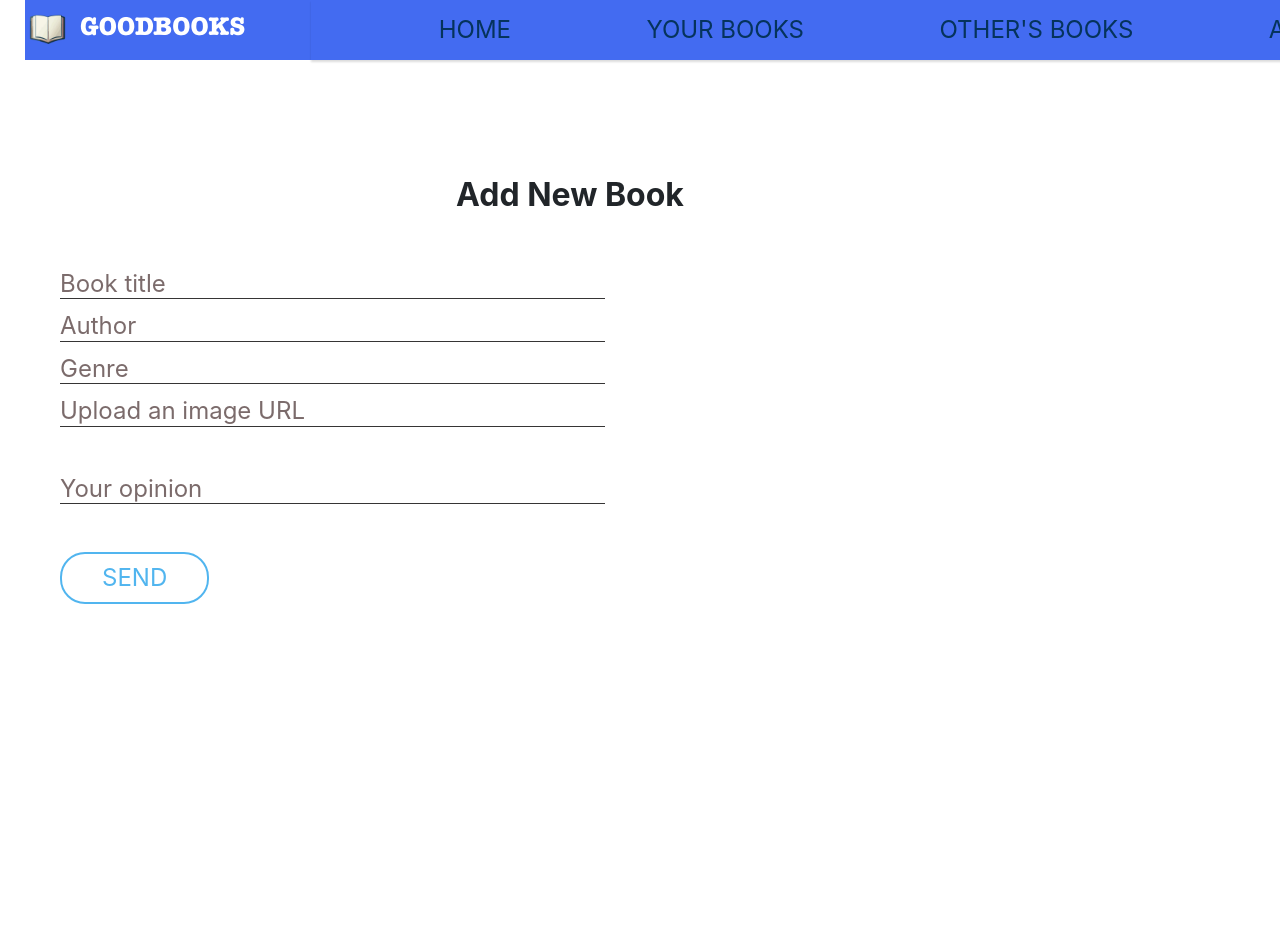
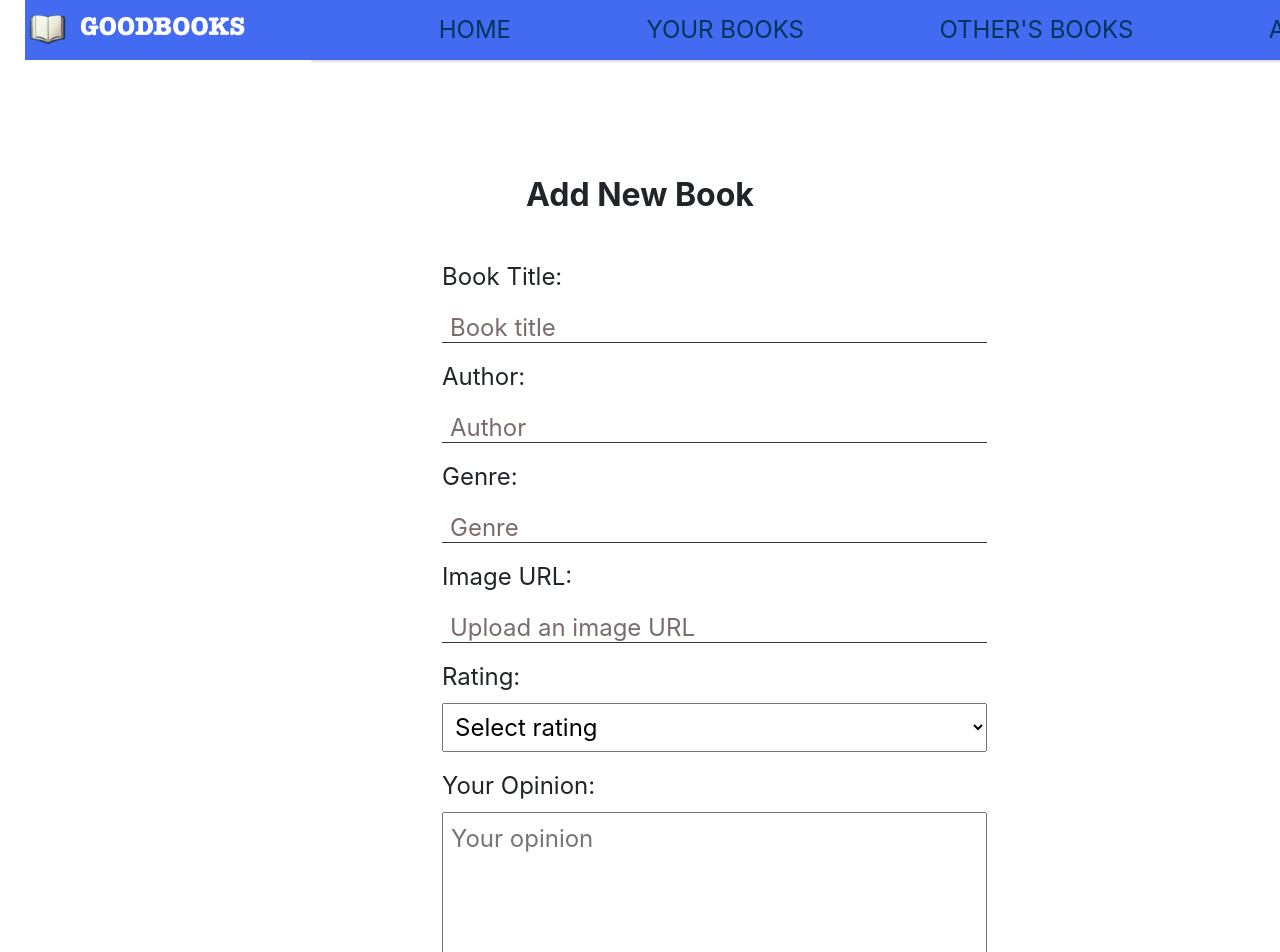
Before and after one commit to sdrankova/books-list, a React (Vite) app in the folder client/: page /create-book in a window 1280 px wide. Shown: the top 952 px of the page. Before the commit the page ends 800 px from the top, so only its background shows below. Built offline with nearby package versions, Linux system fonts and the light colour scheme.

Commit message:
changes in add book components; changes in styles

```diff
--- a/client/package.json
+++ b/client/package.json
@@ -13,7 +13,9 @@
     "@fortawesome/fontawesome-svg-core": "^6.4.2",
     "@fortawesome/free-solid-svg-icons": "^6.4.2",
     "@fortawesome/react-fontawesome": "^0.2.0",
+    "bootstrap": "^5.3.2",
     "react": "^18.2.0",
+    "react-bootstrap": "^2.9.1",
     "react-dom": "^18.2.0",
     "react-router-dom": "^6.18.0"
   },
--- a/client/public/styles/responsive.css
+++ b/client/public/styles/responsive.css
@@ -99,19 +99,19 @@
         margin-top: 15px;
     }
 
-    .contact_section .form_container {
+    .form_section .form_container {
         text-align: center;
         padding: 0;
     }
 
-    .contact_section .contact_box {
+    .form_section .contact_box {
         display: flex;
         flex-direction: column;
         align-items: center;
 
     }
 
-    .contact_section .contact_box a {
+    .form_section .contact_box a {
         width: 235px;
     }
 
--- a/client/public/styles/style.css
+++ b/client/public/styles/style.css
@@ -25,6 +25,10 @@ body {
 
 p {
   color: #272727;
+}
+
+.form_section {
+  margin: auto;
 }
 
 .layout_margin {
@@ -874,17 +878,19 @@ a:focus {
   background-color: #252525;
 }
 
-.contact_section h2 {
+.form_section h2 {
   text-align: center;
   font-weight: bold;
   margin-bottom: 45px;
 }
 
-.contact_section .form_container {
+.form_section .form_container {
   padding: 0 45px;
+  position: relative;
+  left: 13em;
 }
 
-.contact_section .form_container input {
+.form_section .form_container input {
   width: 100%;
   height: 30px;
   margin-top: 10px;
@@ -893,27 +899,27 @@ a:focus {
   outline: none;
 }
 
-.contact_section .form_container input.message_input {
+.form_section .form_container input.message_input {
   margin-top: 45px;
 }
 
-.contact_section .form_container input::-webkit-input-placeholder {
+.form_section .form_container input::-webkit-input-placeholder {
   color: rgba(35, 9, 9, 0.6);
 }
 
-.contact_section .form_container input:-ms-input-placeholder {
+.form_section .form_container input:-ms-input-placeholder {
   color: rgba(35, 9, 9, 0.6);
 }
 
-.contact_section .form_container input::-ms-input-placeholder {
+.form_section .form_container input::-ms-input-placeholder {
   color: rgba(35, 9, 9, 0.6);
 }
 
-.contact_section .form_container input::placeholder {
+.form_section .form_container input::placeholder {
   color: rgba(35, 9, 9, 0.6);
 }
 
-.contact_section .form_container button {
+.form_section .form_container button {
   background-color: transparent;
   border: 2px solid #51b5ef;
   color: #51b5ef;
@@ -923,11 +929,11 @@ a:focus {
   margin-top: 45px;
 }
 
-.contact_section .contact_box {
+.form_section .contact_box {
   margin-top: 35px;
 }
 
-.contact_section .contact_box a {
+.form_section .contact_box a {
   display: -webkit-box;
   display: -ms-flexbox;
   display: flex;
@@ -938,7 +944,7 @@ a:focus {
   margin: 15px 0;
 }
 
-.contact_section .contact_box a .img-box {
+.form_section .contact_box a .img-box {
   width: 45px;
   height: 45px;
   padding: 10px;
@@ -955,7 +961,7 @@ a:focus {
   margin-right: 15px;
 }
 
-.contact_section .contact_box a .img-box img {
+.form_section .contact_box a .img-box img {
   width: 100%;
 }
 
--- a/client/public/styles/style.scss
+++ b/client/public/styles/style.scss
@@ -782,7 +782,7 @@ a:focus {
 
 // contact section
 
-.contact_section {
+.form_section {
   h2 {
     text-align: center;
     font-weight: bold;
--- a/client/src/components/add-book/AddBook.jsx
+++ b/client/src/components/add-book/AddBook.jsx
@@ -1,7 +1,57 @@
-export default function AddBook() {
+import { useRef, useState, useEffect } from "react";
+import { create } from "../../services/bookService";
+import styles from './AddBook.module.css'
+
+export default function AddBook({
+    formRef
+}) {
+
+    const formInitialState = {
+        'title': '',
+        'author': '',
+        'genre': '',
+        'imageUrl': '',
+        'rating': '',
+        'opinion': '',
+    }
+
+    const titleInputRef = useRef();
+    const [formValues, setFormValues] = useState(formInitialState);
+    const [rangeValue, setRangeValue] = useState(5); // Initial value, change as needed
+
+    useEffect(() => {
+        titleInputRef.current.focus();
+    }, []);
+
+    const changeHandler = (e) => {
+        let value = e.target.value;
+
+        setFormValues(state => ({
+            ...state,
+            [e.target.name]: value
+        }));
+    }
+
+    const submitHandler = async (e) => {
+        e.preventDefault();
+        try {
+            await create(formValues);
+            resetFormHandler();
+        } catch (err) {
+            console.log(err);
+        }
+    };
+
+
+    const resetFormHandler = () => {
+        setFormValues(formInitialState);
+        // setErrors({});
+    };
+
     return (
 
-        <section className="contact_section layout_padding-bottom ">
+
+        <section className="form_section layout_padding-bottom ">
             <div className="container">
                 <h2>
                     Add New Book
@@ -9,38 +59,79 @@ export default function AddBook() {
                 <div className="row">
                     <div className="col-md-7">
                         <div className="form_container">
-                            <form id="create" >
+
+                            <form ref={formRef} onSubmit={submitHandler} className="create" >
+
+                                <label htmlFor="title">Book Title:</label>
                                 <input
+                                    ref={titleInputRef}
                                     type="text"
                                     id="title"
                                     name="title"
-                                    placeholder="Book title" />
+                                    value={formValues.title}
+                                    onChange={changeHandler}
+                                    placeholder="Book title"
+                                />
+
+                                <label htmlFor="author">Author:</label>
                                 <input
                                     type="text"
                                     id="author"
                                     name="author"
-                                    placeholder="Author" />
+                                    value={formValues.author}
+                                    onChange={changeHandler}
+                                    placeholder="Author"
+                                />
+
+                                <label htmlFor="genre">Genre:</label>
                                 <input
                                     type="text"
                                     id="genre"
                                     name="genre"
-                                    placeholder="Genre" />
+                                    value={formValues.genre}
+                                    onChange={changeHandler}
+                                    placeholder="Genre"
+                                />
+
+                                <label htmlFor="imageUrl">Image URL:</label>
                                 <input
                                     type="text"
                                     id="imageUrl"
                                     name="imageUrl"
-                                    placeholder="Upload an image URL" />
-                                <input
+                                    value={formValues.imageUrl}
+                                    onChange={changeHandler}
+                                    placeholder="Upload an image URL"
+                                />
+
+                                <label htmlFor="rating">Rating:</label>
+                                <select
+                                    className="rating"
+                                    name="rating"
+                                    value={formValues.rating}
+                                    onChange={changeHandler}
+                                >
+                                    <option value="" disabled>Select rating</option>
+                                    <option value="1">1 - Poor</option>
+                                    <option value="2">2 - Fair</option>
+                                    <option value="3">3 - Good</option>
+                                    <option value="4">4 - Very Good</option>
+                                    <option value="5">5 - Excellent</option>
+                                </select>
+
+
+                                <label htmlFor="opinion">Your Opinion:</label>
+                                <textarea
+                                    className="opinion"
+                                    rows="4"
                                     type="text"
-                                    id="your-opinion"
-                                    name="your-opinion"
-                                    className="message_input"
-                                    placeholder="Your opinion" />
-                                <button>
-                                    Send
-                                </button>
+                                    id="opinion"
+                                    name="opinion"
+                                    value={formValues.opinion}
+                                    onChange={changeHandler}
+                                    placeholder="Your opinion"></textarea>
+
+                                <button type="submit">Submit</button>
                             </form>
-
                         </div>
                     </div>
                 </div>
--- /dev/null
+++ b/client/src/components/add-book/AddBook.module.css
@@ -0,0 +1,30 @@
+form {
+    max-width: 100%;
+    margin: 0 auto;
+}
+
+label {
+    margin-bottom: 8px;
+}
+
+input,
+textarea,
+select {
+    width: 100%;
+    padding: 8px;
+    margin-bottom: 16px;
+    box-sizing: border-box;
+}
+
+button {
+    background-color: #4caf50;
+    color: white;
+    padding: 10px 15px;
+    border: none;
+    border-radius: 4px;
+    cursor: pointer;
+}
+
+button:hover {
+    background-color: #45a049;
+}
--- /dev/null
+++ b/client/src/services/bookService.js
@@ -0,0 +1,16 @@
+const baseUrl = 'http://localhost:3030/jsonstore/books';
+
+export const create = async (bookData) => {
+
+    const response = await fetch(baseUrl, {
+        method: 'POST',
+        headers: {
+            'Content-Type': 'application/json',
+        },
+        body: JSON.stringify(bookData),
+    });
+
+    const result = await response.json();
+
+    return result;
+};
```
Also changed, not shown: 1 other file (tests, documents, lock files or other folders).
